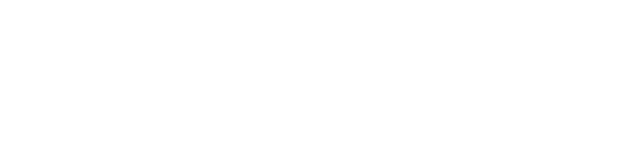
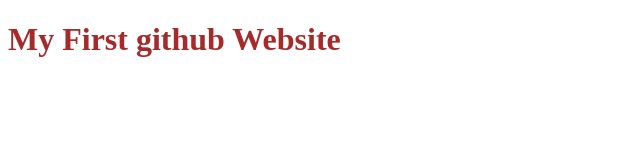
Before and after one commit to Abusayem99133/second-git-repo, a plain HTML site: page index.html in a window 1280 px wide. Shown: the whole page, without its empty margins (0-640 px from the left). Drawn offline with Linux system fonts and the light colour scheme.

Commit message:
My first github

```diff
--- a/index.html
+++ b/index.html
@@ -5,8 +5,9 @@
     <meta http-equiv="X-UA-Compatible" content="IE=edge">
     <meta name="viewport" content="width=device-width, initial-scale=1.0">
     <title>My First Github Repo</title>
+    <link rel="stylesheet" href="style.css">
 </head>
 <body>
-
+    <h1>My First github Website</h1>
 </body>
 </html>
--- /dev/null
+++ b/style.css
@@ -0,0 +1,3 @@
+h1{
+    color:brown
+}
```
